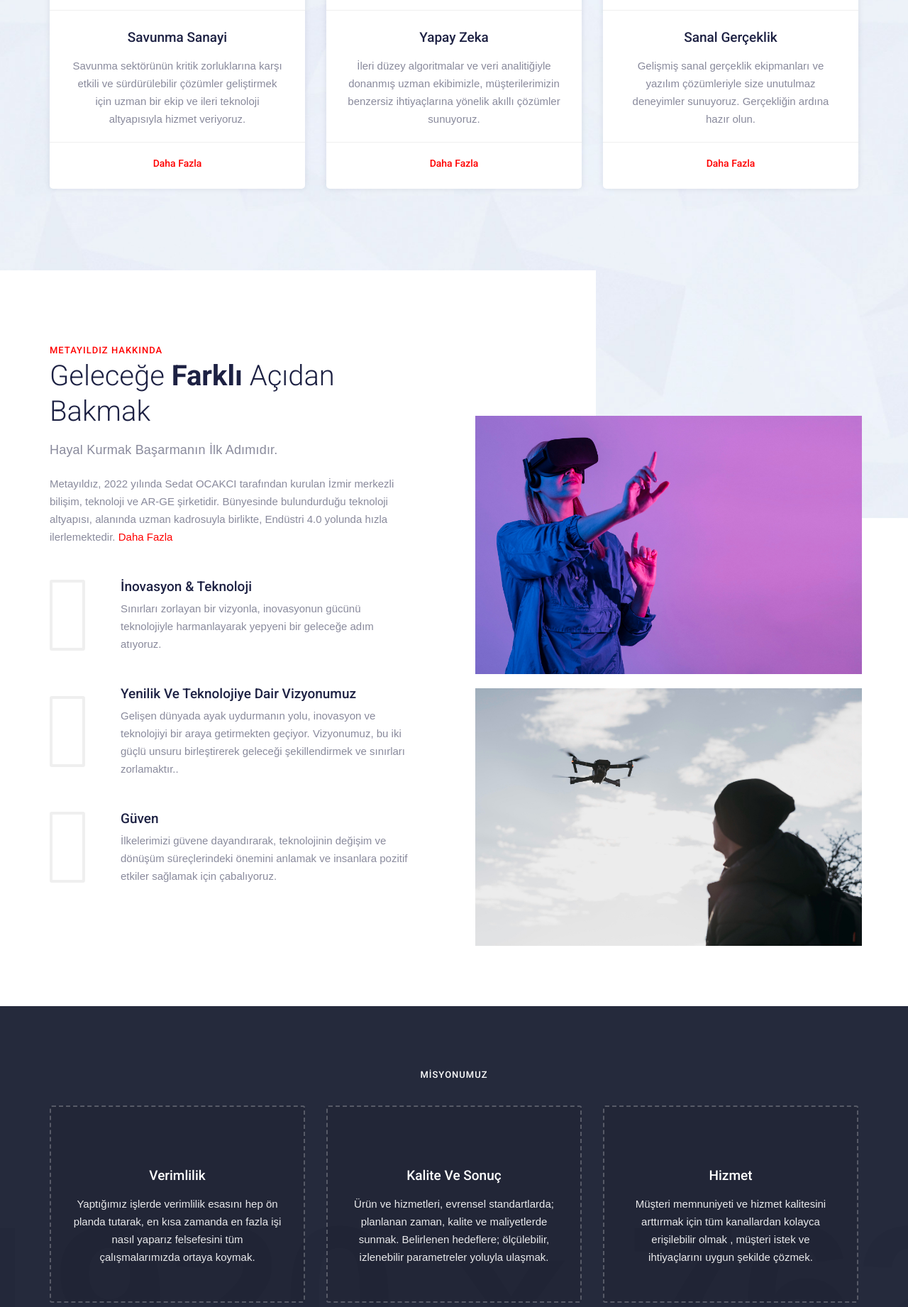
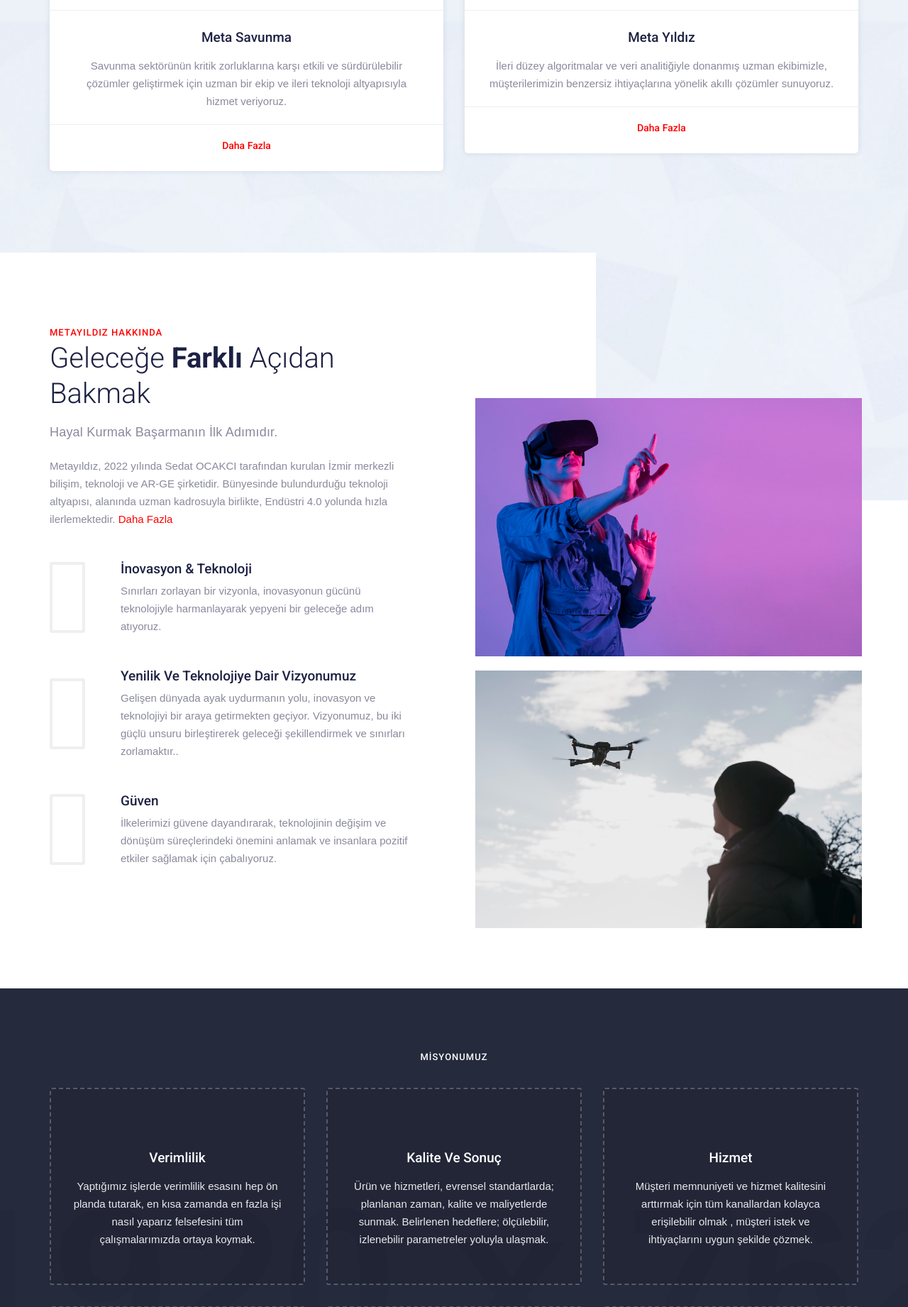
Before and after one commit to uygurberkay/MT-Savunma, an ASP.NET Core app: page / in a window 1280 px wide. Shown: the part 1297-3139 px from the top of the page at 71% size. Run offline with ASP.NET Core 8, Linux system fonts and the light colour scheme; some libraries are stand-ins or nearby versions; some web fonts are replaced.

Commit message:
box-resized

```diff
--- a/METAYILDIZ/Views/Home/Index.cshtml
+++ b/METAYILDIZ/Views/Home/Index.cshtml
@@ -158,7 +158,7 @@
                 <div class="col-lg-12">
                     <div class="mt_80 res-991-mt-0">
                         <div class="row">
-                            <div class="col-md-4">
+                            <div class="col-sm-5 col-md-6">
                                 <!-- featured-imagebox -->
                                 <div class="featured-icon-box icon-align-top-content text-center style4 bor_rad_5">
                                     <div class="bg_icon"><i class="flaticon-passport-10"></i></div>
@@ -170,7 +170,7 @@
                                     <div class="featured-content">
                                         <div class="content-inner">
                                             <div class="featured-title">
-                                                <h5>Savunma Sanayi</h5>
+                                                <h5>Meta Savunma</h5>
                                             </div>
                                             <div class="featured-desc">
                                                 <p>Savunma sektörünün kritik zorluklarına karşı etkili ve sürdürülebilir çözümler geliştirmek için uzman bir ekip ve ileri teknoloji altyapısıyla hizmet veriyoruz.</p>
@@ -180,7 +180,7 @@
                                     </div>
                                 </div><!-- featured-imagebox end-->
                             </div>
-                            <div class="col-md-4">
+                            <div class="col-sm-5 col-md-6">
                                 <!-- featured-imagebox -->
                                 <div class="featured-icon-box icon-align-top-content text-center style4 bor_rad_5">
                                     <div class="bg_icon"><i class="flaticon-certificate"></i></div>
@@ -192,7 +192,7 @@
                                     <div class="featured-content">
                                         <div class="content-inner">
                                             <div class="featured-title">
-                                                <h5>Yapay Zeka</h5>
+                                                <h5>Meta Yıldız</h5>
                                             </div>
                                             <div class="featured-desc">
                                                 <p>İleri düzey algoritmalar ve veri analitiğiyle donanmış uzman ekibimizle, müşterilerimizin benzersiz ihtiyaçlarına yönelik akıllı çözümler sunuyoruz. </p>
@@ -202,28 +202,7 @@
                                     </div>
                                 </div><!-- featured-imagebox end-->
                             </div>
-                            <div class="col-md-4">
-                                <!-- featured-imagebox -->
-                                <div class="featured-icon-box icon-align-top-content text-center style4 bor_rad_5">
-                                    <div class="bg_icon"><i class="flaticon-address"></i></div>
-                                    <div class="featured-icon">
-                                        <div class="cmt-icon cmt-icon_element-onlytxt cmt-icon_element-color-skincolor cmt-icon_element-size-lg">
-                                            <i class="flaticon-address"></i>
-                                        </div>
-                                    </div>
-                                    <div class="featured-content">
-                                        <div class="content-inner">
-                                            <div class="featured-title">
-                                                <h5>Sanal Gerçeklik</h5>
-                                            </div>
-                                            <div class="featured-desc">
-                                                <p>Gelişmiş sanal gerçeklik ekipmanları ve yazılım çözümleriyle size unutulmaz deneyimler sunuyoruz. Gerçekliğin ardına hazır olun.</p>
-                                            </div>
-                                        </div>
-                                        <a class="cmt-btn btn-inline cmt-btn-size-sm cmt-btn-color-skincolor" href="/Home/MYArttırılmışGerçeklik">Daha Fazla</a>
-                                    </div>
-                                </div><!-- featured-imagebox end-->
-                            </div>
+
                         </div>
                     </div>
                 </div>
--- a/METAYILDIZ/Views/Home/MSSiriDrone.cshtml
+++ b/METAYILDIZ/Views/Home/MSSiriDrone.cshtml
@@ -94,7 +94,7 @@
                 <div class="col-lg-8 content-area">
                     <div class="cmt-service-single-content-area">
                         <div class="cmt-service-description">
-                            <h4>Sihi Keşif ve Gözetleme Dronu</h4>
+                            <h4>Siri Keşif ve Gözetleme Dronu</h4>
                             <p>Savunma droneları, askeri amaçlar için tasarlanmış ve kullanılan insansız hava araçlarıdır. Bu dronlar, çeşitli askeri görevleri yerine getirmek için kullanılır ve çeşitli avantajlar sunar. Keşif ve gözetleme, istihbarat toplama, hava gözetleme ve tahribat, hedef belirleme ve imha gibi görevlerde etkin bir şekilde kullanılırlar. Ayrıca, lojistik ve kargo taşıma, tehlikeli ve zorlu ortamlarda görev yapma ve sınır güvenliği gibi alanlarda da önemli bir rol oynarlar. Savunma droneları, askeri operasyonların etkinliğini artırmak, düşmanı izlemek ve ülke güvenliğini sağlamak için önemli bir araç olarak kabul edilirler. </p>
                             <p>Gelişen teknoloji ile birlikte sürekli olarak geliştirilen bu dronlar, askeri strateji ve savunma alanında kritik bir rol oynamaktadır.</p>
                             <div class="row ">
--- a/METAYILDIZ/Views/Shared/Footer.cshtml
+++ b/METAYILDIZ/Views/Shared/Footer.cshtml
@@ -17,7 +17,7 @@
                         <div class="widget widget_nav_menu clearfix">
                             <h3 class="widget-title">Hızlı Menü</h3>
                             <ul id="menu-footer-quick-links">
-                                <li><a href="/Home/MSSihiDrone">MetaSavunma</a></li>
+                                <li><a href="/Home/MSSiriDrone">MetaSavunma</a></li>
                                 <li><a href="/Home/MYYapayZeka">MetaYazılım</a></li>
                                 <li><a href="/Home/About">Hakkında</a></li>
                                 <li><a href="/Home/Directors">Yönetim Kurulu</a></li>
--- a/METAYILDIZ/Views/Shared/Header.cshtml
+++ b/METAYILDIZ/Views/Shared/Header.cshtml
@@ -78,10 +78,10 @@
                                             <a href="/Home/Index" class="mega-menu-link">Anasayfa</a>
                                         </li>
                                         <li class="mega-menu-item">
-                                            <a href="#" class="mega-menu-link">Hakkında</a>
+                                            <a href="#" class="mega-menu-link">Hakkımızda</a>
                                             <ul class="mega-submenu">
+                                                <li><a href="/Home/Founder">Kurucumuz</a></li>
                                                 <li><a href="/Home/Directors">Yönetim Kurulu</a></li>
-                                                <li><a href="/Home/Founder">Kurucumuz</a></li>
                                                 <li><a href="/Home/Vision">Vizyon ve Misyon</a></li>
                                                 <li><a href="/Home/About">Hakkında</a></li>
                                             </ul>
```
Also changed, not shown: METAYILDIZ/Views/Home/Directors.cshtml (+4 -4 lines).
